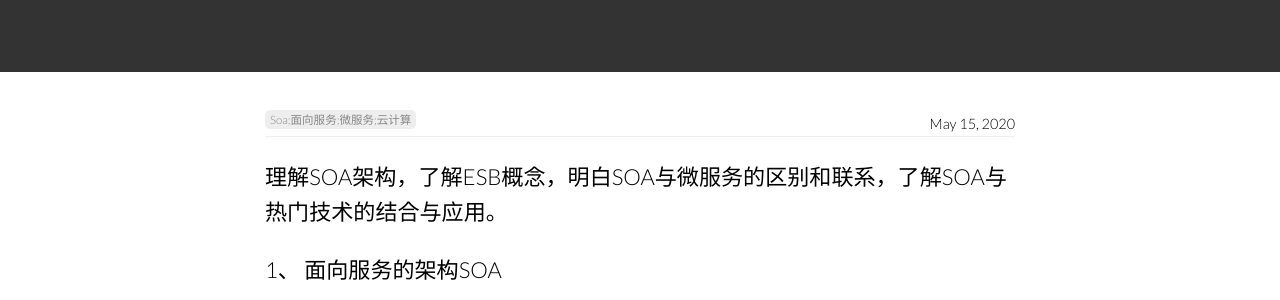
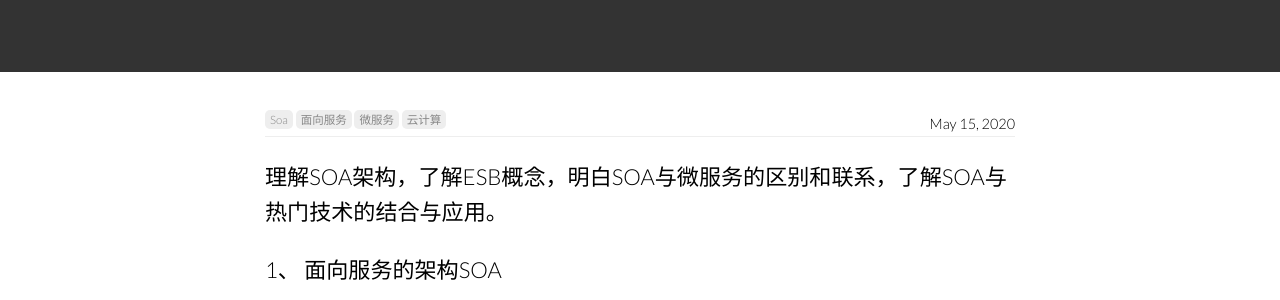
Before and after one commit to Evilleon/Evilleon.github.io, a Jekyll site: the page built from _posts/2020-05-15-SOA架构理解.md, in a window 1280 px wide and 900 px high, scrolled down 681 px. Shown: the part 147-447 px from the top of the window. Built offline with Jekyll 4.4.1, drawn with Linux system fonts in a browser that asks for light colours; nearby versions of some CDN libraries.

```diff
--- a/_posts/2020-05-15-SOA架构理解.md
+++ b/_posts/2020-05-15-SOA架构理解.md
@@ -3,7 +3,10 @@ title: SOA架构理解
 date: 2020-05-15
 description: SOA是什么
 categories:
-  - SOA;面向服务;微服务;云计算
+  - SOA
+  - 面向服务
+  - 微服务
+  - 云计算
 image:
 author_staff_member: 任玉琦
 ---
```
